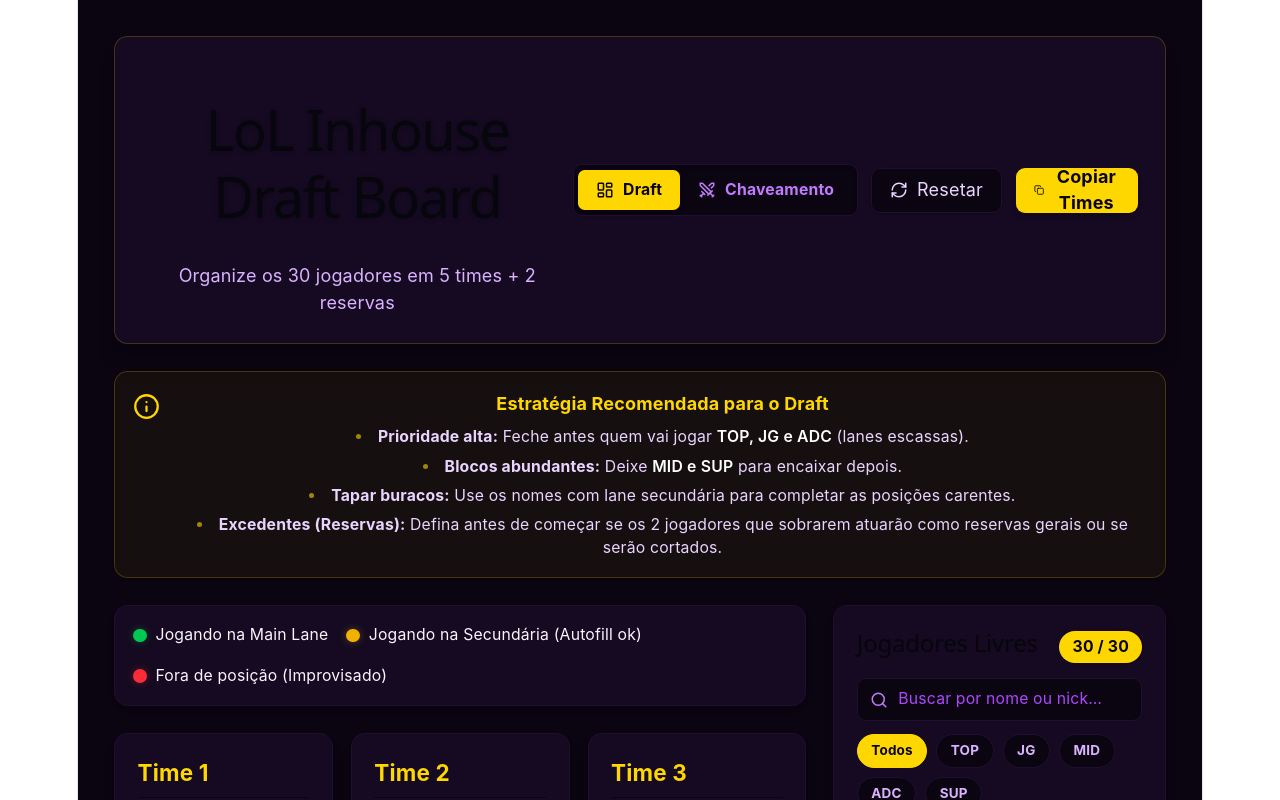
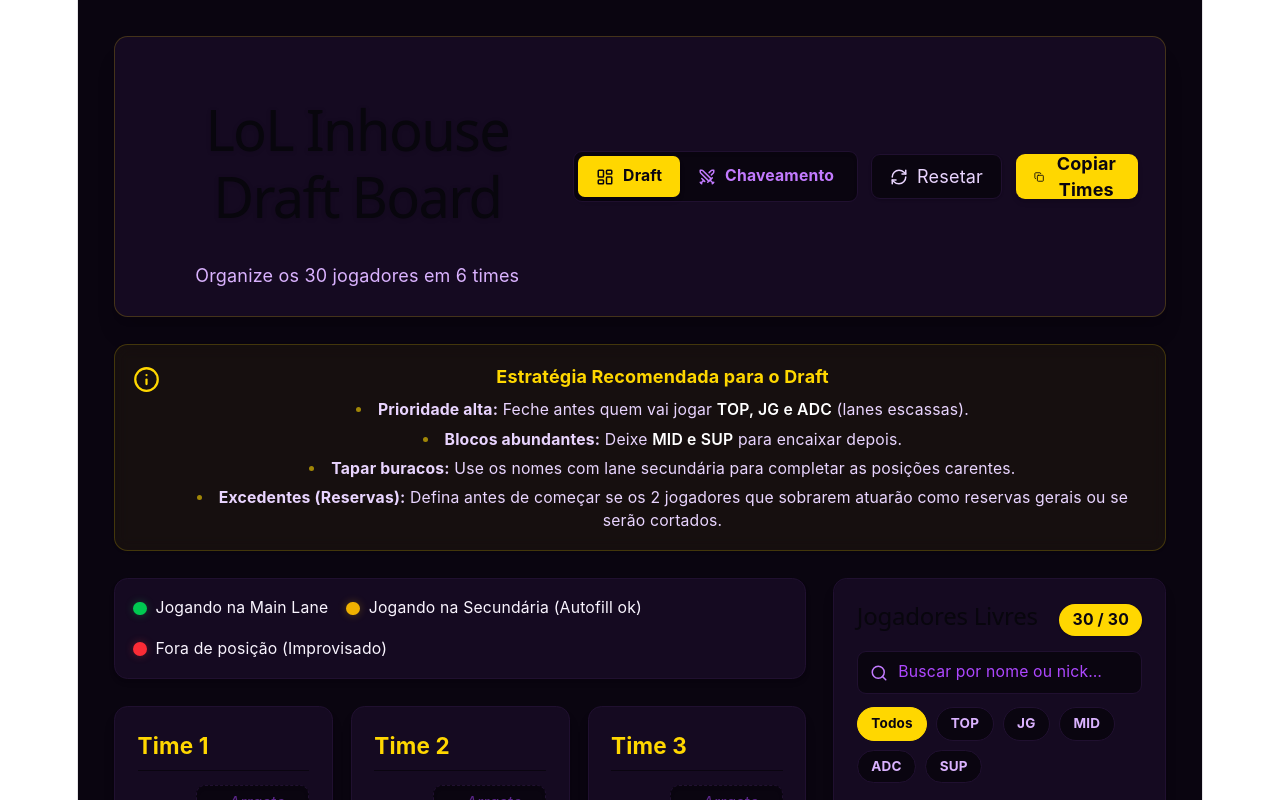
Before and after one commit to victorscborges/lol-inhouse-draft-board, a React (Vite) app: page / in a window 1280 px wide. Shown: the top 800 px of the page. Built offline with nearby package versions, Linux system fonts and the light colour scheme.

Commit message:
Updated header

```diff
--- a/src/App.jsx
+++ b/src/App.jsx
@@ -333,7 +333,7 @@
             <h1 className="text-3xl font-bold text-[#FFD700] drop-shadow-sm">
               LoL Inhouse Draft Board
             </h1>
-            <p className="text-purple-300 mt-1 text-sm md:text-base">Organize os {initialPlayers.length} jogadores em 5 times + 2 reservas</p>
+            <p className="text-purple-300 mt-1 text-sm md:text-base">Organize os {initialPlayers.length} jogadores em 6 times</p>
           </div>
           <div className="flex flex-col sm:flex-row gap-3 mt-4 md:mt-0 items-center">
 
```
